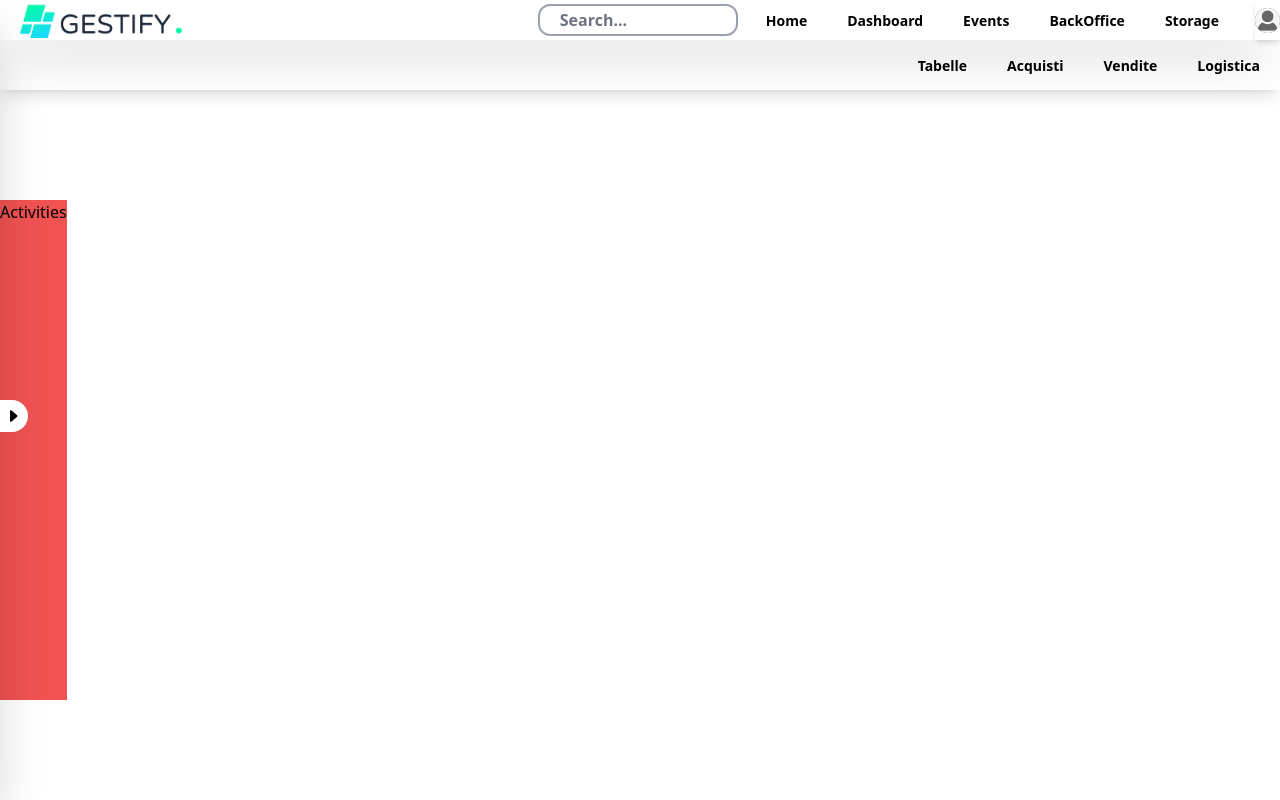
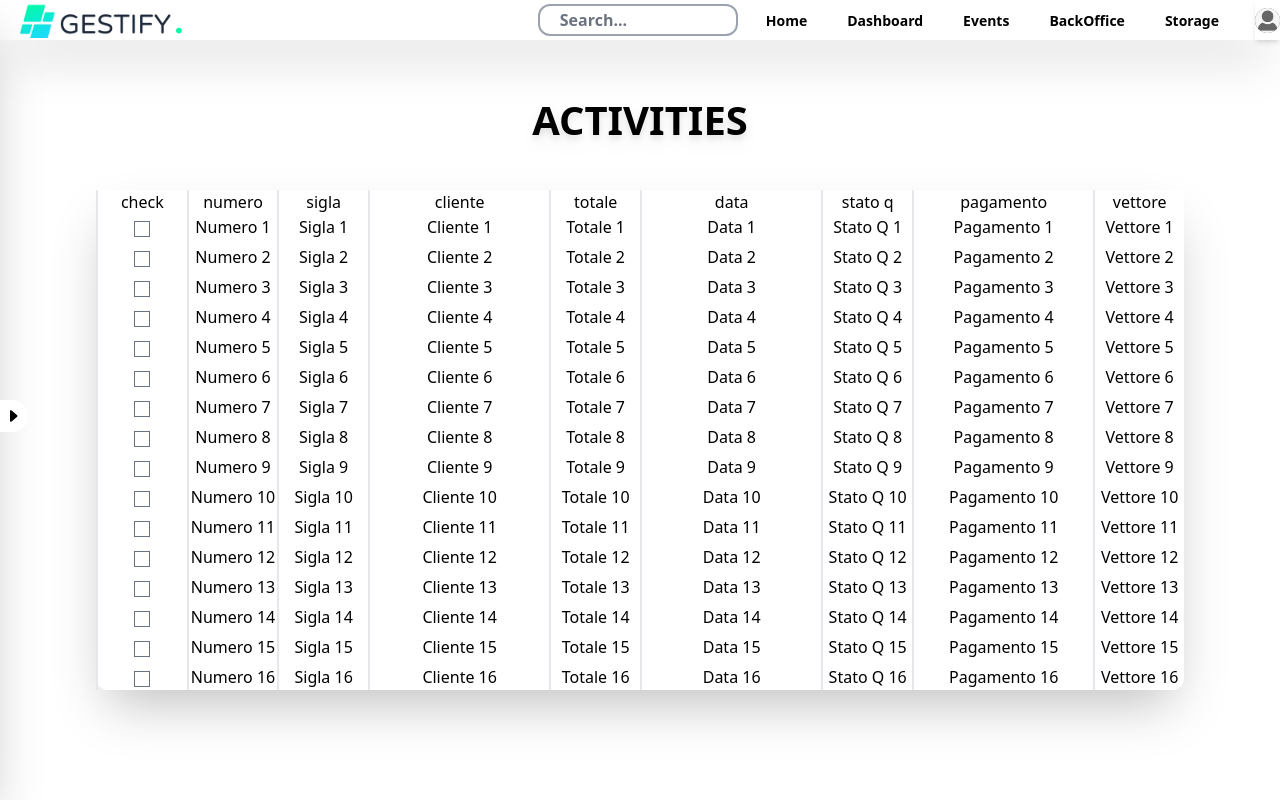
Before and after one commit to Jim2510/gestify_business_managment, a React (Vite) app in the folder gestify/: page /activities in a window 1280 px wide. Built offline with nearby package versions, Linux system fonts and the light colour scheme.

Commit message:
make activities

```diff
--- /dev/null
+++ b/gestify/src/components/activities_comp/BaseActivities.jsx
@@ -0,0 +1,16 @@
+import { TitleSection } from "../standard_comp/TitleSection";
+import { TableActivities } from "./TableActivities";
+
+export function BaseActivities() {
+    return (
+        <>
+         <div className="w-[100vw] flex justify-center flex-col items-center ">
+            <TitleSection titleName={'ACTIVITIES'} />
+            <div className="w-[85%] h-[500px] mt-[20px] shadow-2xl rounded-xl flex justify-center">
+               <TableActivities />
+            </div>
+
+         </div>
+        </>
+    )
+}
--- /dev/null
+++ b/gestify/src/components/activities_comp/IntActivities.jsx
@@ -0,0 +1,17 @@
+export function IntActivities() {
+    return (
+        <>
+        <div className="w-full grid grid-cols-12 h-[30px] text-center bg-white z-10 ">
+          <div className="col-span-1  border-l-2 border-grey-400  bg-white">check</div>
+          <div className="col-span-1 border-l-2 border-grey-400  bg-white">numero</div>
+          <div className="col-span-1 border-l-2 border-grey-400  bg-white">sigla</div>
+          <div className="col-span-2 border-l-2 border-grey-400  bg-white">cliente</div>
+          <div className="col-span-1 border-l-2 border-grey-400  bg-white">totale</div>
+          <div className="col-span-2 border-l-2 border-grey-400  bg-white">data</div>
+          <div className="col-span-1 border-l-2 border-grey-400  bg-white">stato q</div>
+          <div className="col-span-2 border-l-2 border-grey-400  bg-white">pagamento</div>
+          <div className="col-span-1 border-l-2 border-grey-400  bg-white">vettore</div>
+        </div>
+        </>
+    )
+}
--- /dev/null
+++ b/gestify/src/components/activities_comp/TableActivities.jsx
@@ -0,0 +1,23 @@
+import { IntActivities } from "./IntActivities";
+import  objects  from '../../data/orders';
+import { TableOrders } from "./TableOrders";
+
+export function TableActivities() {
+    return (
+        <>
+        <div className="w-full h-full flex justify-center flex-col overflow-auto">
+            <div className="sticky top-0 z-[50] bg-white">
+            <IntActivities />
+            </div>
+
+            <div className="w-full h-full mt-5">
+            {objects && objects.map((l, index) => {
+                return <TableOrders key={index} numero={l.numero} sigla={l.sigla} cliente={l.cliente} totale={l.totale} data={l.data} stato_q={l.stato_q} pagamento={l.pagamento} vettore={l.vettore}/>
+            })}
+            </div>
+
+        </div>
+        </>
+
+    )
+}
--- /dev/null
+++ b/gestify/src/components/activities_comp/TableOrders.jsx
@@ -0,0 +1,19 @@
+export function TableOrders({numero, sigla, cliente, totale, data, stato_q, pagamento, vettore}) {
+    return(
+        <>
+         <div className="w-full grid grid-cols-12 grid-row-1 min-h-[30px] text-center ">
+          <div className="col-span-1 border-l-2 border-grey-400 ">
+            <input type="checkbox" />
+          </div>
+          <div className="col-span-1 border-l-2 border-grey-400 ">{numero}</div>
+          <div className="col-span-1 border-l-2 border-grey-400 ">{sigla }</div>
+          <div className="col-span-2 border-l-2 border-grey-400 ">{cliente}</div>
+          <div className="col-span-1 border-l-2 border-grey-400 ">{totale}</div>
+          <div className="col-span-2 border-l-2 border-grey-400 ">{data}</div>
+          <div className="col-span-1 border-l-2 border-grey-400 ">{stato_q}</div>
+          <div className="col-span-2 border-l-2 border-grey-400 ">{pagamento}</div>
+          <div className="col-span-1 border-l-2 border-grey-400 ">{vettore}</div>
+        </div>
+        </>
+    )
+}
--- /dev/null
+++ b/gestify/src/data/orders.js
@@ -0,0 +1,204 @@
+const objects = [
+    {
+      numero: "Numero 1",
+      sigla: "Sigla 1",
+      cliente: "Cliente 1",
+      totale: "Totale 1",
+      data: "Data 1",
+      stato_q: "Stato Q 1",
+      pagamento: "Pagamento 1",
+      vettore: "Vettore 1"
+    },
+    {
+      numero: "Numero 2",
+      sigla: "Sigla 2",
+      cliente: "Cliente 2",
+      totale: "Totale 2",
+      data: "Data 2",
+      stato_q: "Stato Q 2",
+      pagamento: "Pagamento 2",
+      vettore: "Vettore 2"
+    },
+    {
+      numero: "Numero 3",
+      sigla: "Sigla 3",
+      cliente: "Cliente 3",
+      totale: "Totale 3",
+      data: "Data 3",
+      stato_q: "Stato Q 3",
+      pagamento: "Pagamento 3",
+      vettore: "Vettore 3"
+    },
+    {
+      numero: "Numero 4",
+      sigla: "Sigla 4",
+      cliente: "Cliente 4",
+      totale: "Totale 4",
+      data: "Data 4",
+      stato_q: "Stato Q 4",
+      pagamento: "Pagamento 4",
+      vettore: "Vettore 4"
+    },
+    {
+      numero: "Numero 5",
+      sigla: "Sigla 5",
+      cliente: "Cliente 5",
+      totale: "Totale 5",
+      data: "Data 5",
+      stato_q: "Stato Q 5",
+      pagamento: "Pagamento 5",
+      vettore: "Vettore 5"
+    },
+    {
+      numero: "Numero 6",
+      sigla: "Sigla 6",
+      cliente: "Cliente 6",
+      totale: "Totale 6",
+      data: "Data 6",
+      stato_q: "Stato Q 6",
+      pagamento: "Pagamento 6",
+      vettore: "Vettore 6"
+    },
+    {
+      numero: "Numero 7",
+      sigla: "Sigla 7",
+      cliente: "Cliente 7",
+      totale: "Totale 7",
+      data: "Data 7",
+      stato_q: "Stato Q 7",
+      pagamento: "Pagamento 7",
+      vettore: "Vettore 7"
+    },
+    {
+      numero: "Numero 8",
+      sigla: "Sigla 8",
+      cliente: "Cliente 8",
+      totale: "Totale 8",
+      data: "Data 8",
+      stato_q: "Stato Q 8",
+      pagamento: "Pagamento 8",
+      vettore: "Vettore 8"
+    },
+    {
+      numero: "Numero 9",
+      sigla: "Sigla 9",
+      cliente: "Cliente 9",
+      totale: "Totale 9",
+      data: "Data 9",
+      stato_q: "Stato Q 9",
+      pagamento: "Pagamento 9",
+      vettore: "Vettore 9"
+    },
+    {
+      numero: "Numero 10",
+      sigla: "Sigla 10",
+      cliente: "Cliente 10",
+      totale: "Totale 10",
+      data: "Data 10",
+      stato_q: "Stato Q 10",
+      pagamento: "Pagamento 10",
+      vettore: "Vettore 10"
+    },
+    {
+      numero: "Numero 11",
+      sigla: "Sigla 11",
+      cliente: "Cliente 11",
+      totale: "Totale 11",
+      data: "Data 11",
+      stato_q: "Stato Q 11",
+      pagamento: "Pagamento 11",
+      vettore: "Vettore 11"
+    },
+    {
+      numero: "Numero 12",
+      sigla: "Sigla 12",
+      cliente: "Cliente 12",
+      totale: "Totale 12",
+      data: "Data 12",
+      stato_q: "Stato Q 12",
+      pagamento: "Pagamento 12",
+      vettore: "Vettore 12"
+    },
+    {
+      numero: "Numero 13",
+      sigla: "Sigla 13",
+      cliente: "Cliente 13",
+      totale: "Totale 13",
+      data: "Data 13",
+      stato_q: "Stato Q 13",
+      pagamento: "Pagamento 13",
+      vettore: "Vettore 13"
+    },
+    {
+      numero: "Numero 14",
+      sigla: "Sigla 14",
+      cliente: "Cliente 14",
+      totale: "Totale 14",
+      data: "Data 14",
+      stato_q: "Stato Q 14",
+      pagamento: "Pagamento 14",
+      vettore: "Vettore 14"
+    },
+    {
+      numero: "Numero 15",
+      sigla: "Sigla 15",
+      cliente: "Cliente 15",
+      totale: "Totale 15",
+      data: "Data 15",
+      stato_q: "Stato Q 15",
+      pagamento: "Pagamento 15",
+      vettore: "Vettore 15"
+    },
+    {
+      numero: "Numero 16",
+      sigla: "Sigla 16",
+      cliente: "Cliente 16",
+      totale: "Totale 16",
+      data: "Data 16",
+      stato_q: "Stato Q 16",
+      pagamento: "Pagamento 16",
+      vettore: "Vettore 16"
+    },
+    {
+      numero: "Numero 17",
+      sigla: "Sigla 17",
+      cliente: "Cliente 17",
+      totale: "Totale 17",
+      data: "Data 17",
+      stato_q: "Stato Q 17",
+      pagamento: "Pagamento 17",
+      vettore: "Vettore 17"
+    },
+    {
+      numero: "Numero 18",
+      sigla: "Sigla 18",
+      cliente: "Cliente 18",
+      totale: "Totale 18",
+      data: "Data 18",
+      stato_q: "Stato Q 18",
+      pagamento: "Pagamento 18",
+      vettore: "Vettore 18"
+    },
+    {
+      numero: "Numero 19",
+      sigla: "Sigla 19",
+      cliente: "Cliente 19",
+      totale: "Totale 19",
+      data: "Data 19",
+      stato_q: "Stato Q 19",
+      pagamento: "Pagamento 19",
+      vettore: "Vettore 19"
+    },
+    {
+      numero: "Numero 20",
+      sigla: "Sigla 20",
+      cliente: "Cliente 20",
+      totale: "Totale 20",
+      data: "Data 20",
+      stato_q: "Stato Q 20",
+      pagamento: "Pagamento 20",
+      vettore: "Vettore 20"
+    }
+  ];
+
+  export default objects
--- a/gestify/src/layout/ActivitiesLayout.jsx
+++ b/gestify/src/layout/ActivitiesLayout.jsx
@@ -1,5 +1,5 @@
 
-import { NavDash } from "../components/nav_dashboard/NavDash";
+
 import { Navbar } from "../components/standard_comp/navbar/Navbar";
 import { Sidebar } from "../components/standard_comp/sidebar/Sidebar";
 import { Activities } from "../pages/Activities";
@@ -9,9 +9,7 @@ export function ActivitiesLayout() {
         <div >
            <Sidebar />
            <Navbar />
-           <NavDash />
            <Activities />
-
         </div>
     )
 }
--- a/gestify/src/pages/Activities.jsx
+++ b/gestify/src/pages/Activities.jsx
@@ -1,7 +1,9 @@
+import { BaseActivities } from "../components/activities_comp/BaseActivities";
+
 export function Activities() {
 return (
-    <div className="w-full h-[500px] bg-red-500 mt-[200px]">
-       Activities
+    <div className="w-full h-full mt-[70px] ">
+       <BaseActivities/>
     </div>
 )
 }
```
